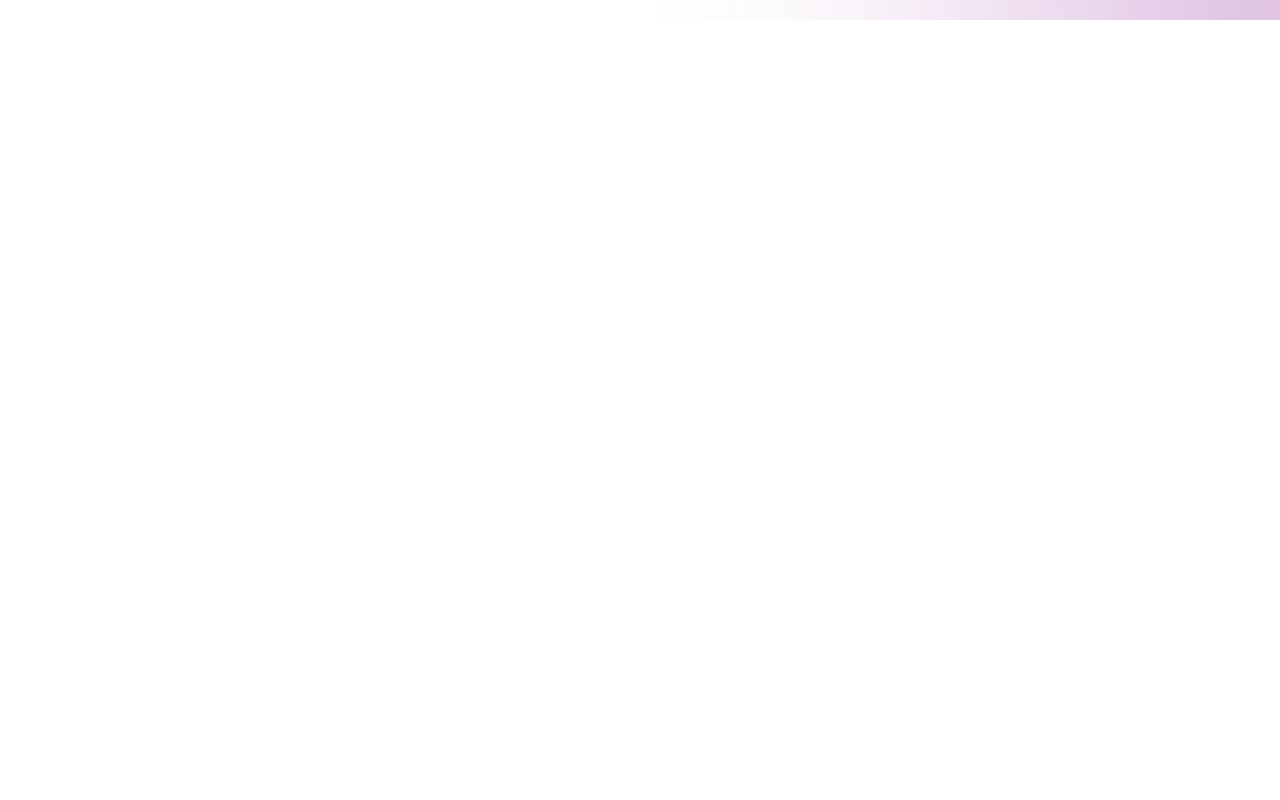
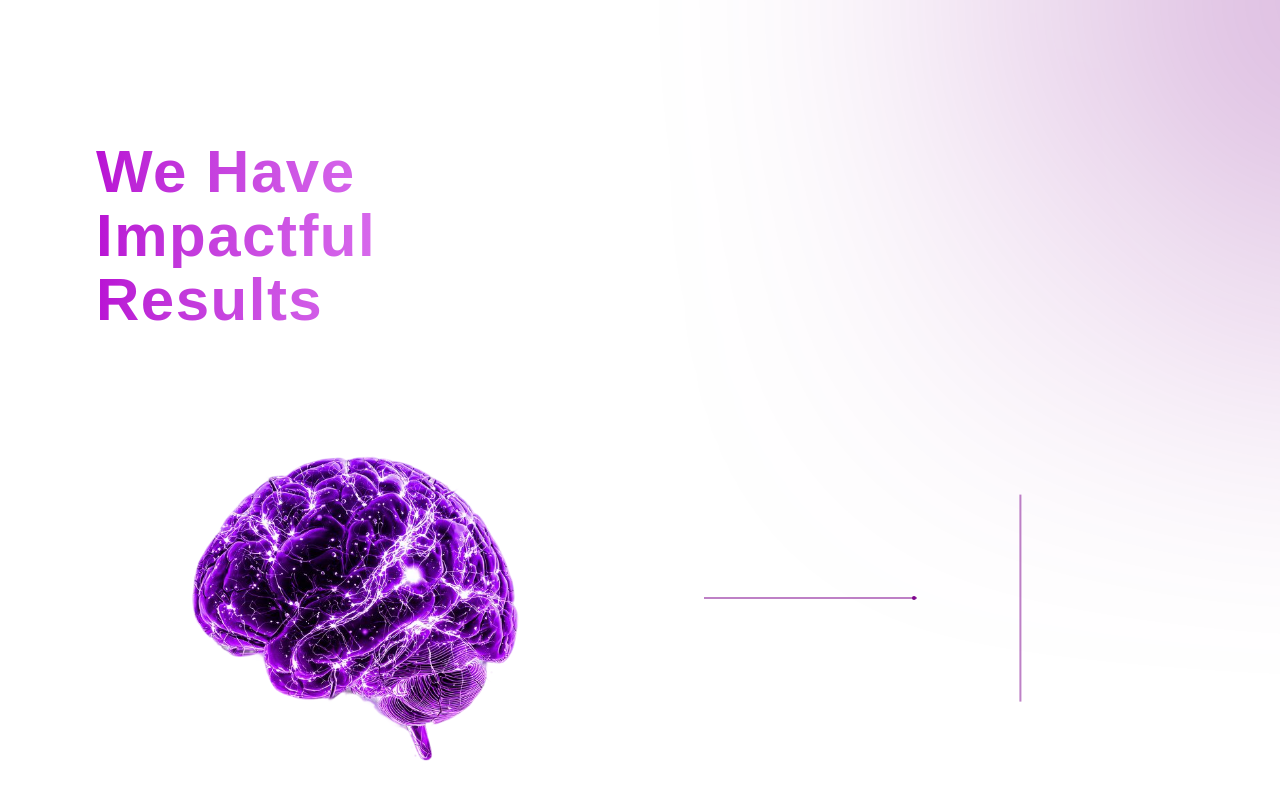
Before and after one commit to Maryammuhammadafzal/Cyber-Security-Landing-Page, a Next.js app: page / in a window 1280 px wide. Shown: the part 2558-3358 px from the top of the page. Before the commit the page ends 2578 px from the top, so only its background shows below. Built offline with nearby package versions, Linux system fonts and the light colour scheme; a web font is replaced by a local one.

Commit message:
creating new pages

```diff
--- a/src/app/hero/page.tsx
+++ b/src/app/hero/page.tsx
@@ -8,7 +8,7 @@ const HeroPage = () => {
         <div className="home mb-0 w-full h-auto flex justify-center  items-center xl:py-30 lg:py-24 md:py-18 sm:py-12 xs:py-7 py-5">
             <div className="w-full p-2 sm:w-[90%] lg:w-[85%]  h-auto flex md:flex-row flex-col justify-center items-center md:gap-6">
                 <div className="left md:w-[50%] w-full h-auto space-y-5 max-w-lg">
-                    <h1 className="font-semibold 2xl:text-[84px] gradient-title 2xl:leading-20 xl:text-7xl lg:text-6xl md:text-6xl min-[768px]:text-5xl text-5xl xl:leading-16 lg:leading-14 max-sm:text-5xl max-xs:text-4xl">
+                    <h1 className="font-semibold 2xl:text-[72px] gradient-title 2xl:leading-20 xl:text-7xl lg:text-6xl md:text-6xl min-[768px]:text-5xl text-5xl xl:leading-16 lg:leading-14 max-sm:text-5xl max-xs:text-4xl">
                         Securing Your
                         Digital World
                     </h1>
--- a/src/app/page.tsx
+++ b/src/app/page.tsx
@@ -2,6 +2,7 @@ import Image from "next/image";
 import HeroPage from "./hero/page";
 import AboutPage from "./about/page";
 import ServicePage from "./services/page";
+import ResultPage from "./result/page";
 
 export default function Home() {
   return (
@@ -9,6 +10,7 @@ export default function Home() {
      <HeroPage/>
      <AboutPage/>
      <ServicePage/>
+     <ResultPage/>
     </div>
   );
 }
--- a/src/app/result/page.tsx
+++ b/src/app/result/page.tsx
@@ -3,24 +3,25 @@ import React from 'react'
 
 const ResultPage = () => {
     return (
-        <div className="about mb-0 w-full h-auto flex justify-center  items-center xl:py-30 lg:py-24 md:py-18 sm:py-12 xs:py-7 py-5">
-            <div className="w-full p-2 sm:w-[90%] lg:w-[85%]  h-auto flex md:flex-row flex-col justify-center items-center md:gap-3 gap-6">
-                <div className="left md:w-[50%] w-full h-auto space-y-5">
-                    <h2 className="font-semibold w-fit gradient-title xl:text-6xl lg:text-5xl md:text-5xl min-[768px]:text-4xl text-6xl xl:leading-16 lg:leading-14 max-sm:text-5xl max-xs:text-4xl">
-                        About Us
-                    </h2>
-                    <p className="font-normal max-w-2xl font-sans lg:text-xl sm:text-lg text-base text-[16px] pr-8">
-                        At [Your Company Name], we are passionate about defending businesses, governments, and individuals against cyber threats.<br /> Our team of certified experts brings decades of experience in protecting sensitive data, detecting vulnerabilities, and mitigating risks — before they impact you.<br/>
-                        With a proactive approach and state-of-the-art technology, we empower organizations to operate confidently in the digital age.
-                    </p>
+        <div className="about mb-0 sm:w-[90%] lg:w-[85%] w-full mx-auto flex-col h-auto flex justify-center  items-center xl:py-30 lg:py-24 md:py-18 sm:py-12 xs:py-7 py-5">
+            <div className='flex w-full'>
+                <h2 className="font-semibold max-w-lg w-fit gradient-title xl:text-6xl lg:text-5xl md:text-5xl min-[768px]:text-4xl text-6xl xl:leading-16 lg:leading-14 max-sm:text-5xl max-xs:text-4xl">
+                    We Have Impactful Results
+                </h2>
+            </div>
+            <div className="w-full p-2  h-auto flex md:flex-row flex-col justify-center items-center md:gap-3 gap-6">
+                <div className="left max-w-[420px] max-h-[400px] relative md:w-[50%] flex justify-center items-center w-full h-auto mx-auto order-2">
+
+                   <hr className='border w-full border-accent/50' />
+                   <hr className='border w-[97%] rotate-90 border-accent/50' />
+                   <div className='w-1 h-1 bg-accent rounded-full absolute '></div>
                 </div>
-                <div className="right md:w-[50%] w-full h-auto flex lg:pl-10  justify-center items-center">
+                <div className=" md:w-[50%] w-full h-auto flex justify-start items-start order-1">
                     <Image
-                        src='/images/about-image.jpg'
-                        width={535}
-                        height={340}
+                        src='/images/result-image.png'
+                        width={500}
+                        height={500}
                         alt="image"
-                        className=' rounded-3xl'
                     />
                 </div>
             </div>
```
Also changed, not shown: public/images/result-image.png (added).
